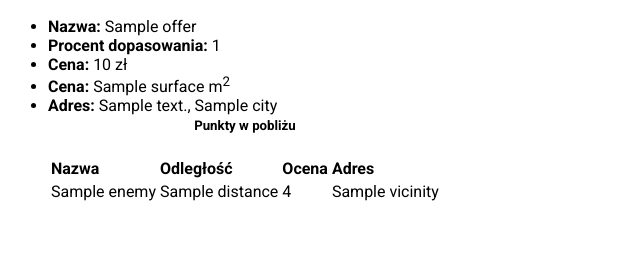
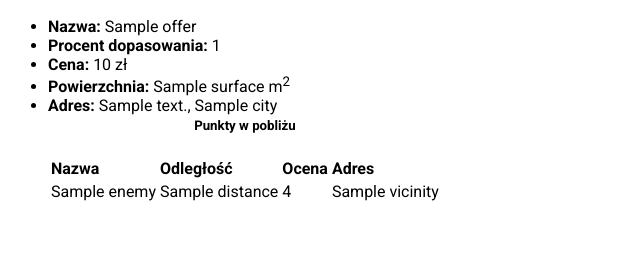
Before and after one commit to smartcity-hackathon/team_kielce_07, a Django app: template dodawarka/templates/dodawarka/search_results.html in a window 1280 px wide. Shown: the part 392-658 px from the top of the page, without its empty margins (0-640 px from the left). Run offline with Django 3.2, Linux system fonts and the light colour scheme; the template is opened without the code that fills it: most values are stand-ins (such as "Sample title", 1, 10 or a date in 2020); some libraries are stand-ins or nearby versions.

Commit message:
Little fix

```diff
--- a/dodawarka/templates/dodawarka/search_results.html
+++ b/dodawarka/templates/dodawarka/search_results.html
@@ -10,7 +10,8 @@
                     <li class="collection-item"><span class="bold">Procent dopasowania:</span> {{ r.percentage }}</li>
                 {% endif %}
                 <li class="collection-item"><span class="bold">Cena:</span> {{ r.offer.price }} zł</li>
-                <li class="collection-item"><span class="bold">Cena:</span> {{ r.offer.surface }} m<sup>2</sup></li>
+                <li class="collection-item"><span class="bold">Powierzchnia:</span> {{ r.offer.surface }} m<sup>2</sup>
+                </li>
                 <li class="collection-item"><span class="bold">Adres:</span> {{ r.offer.address }}, {{ r.offer.city }}
                 </li>
                 {% if r.enemies %}
```
Also changed, not shown: dodawarka/forms.py (+0 -22 lines), dodawarka/static/dodawarka/style.css (+8 -0 lines).
